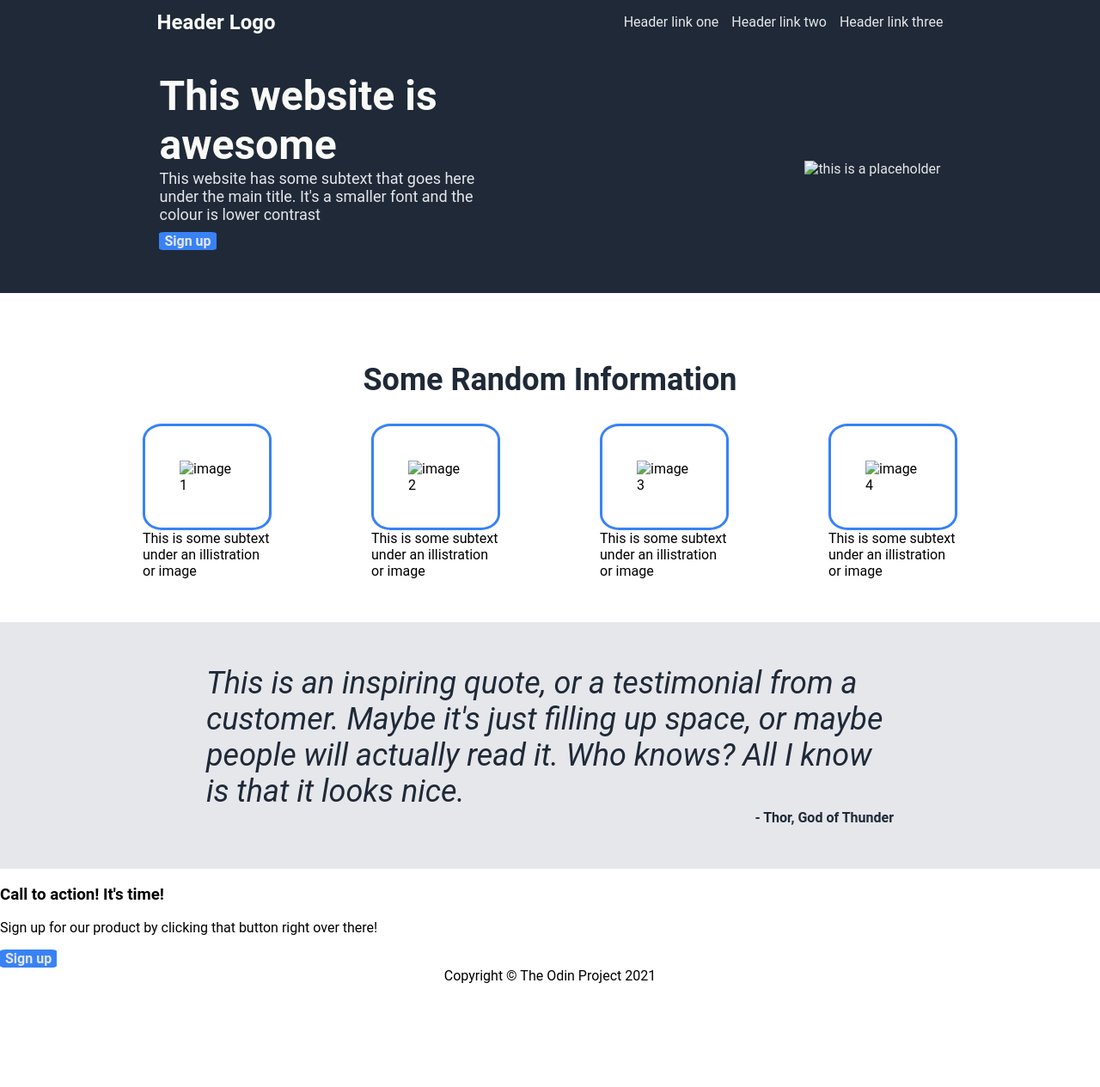
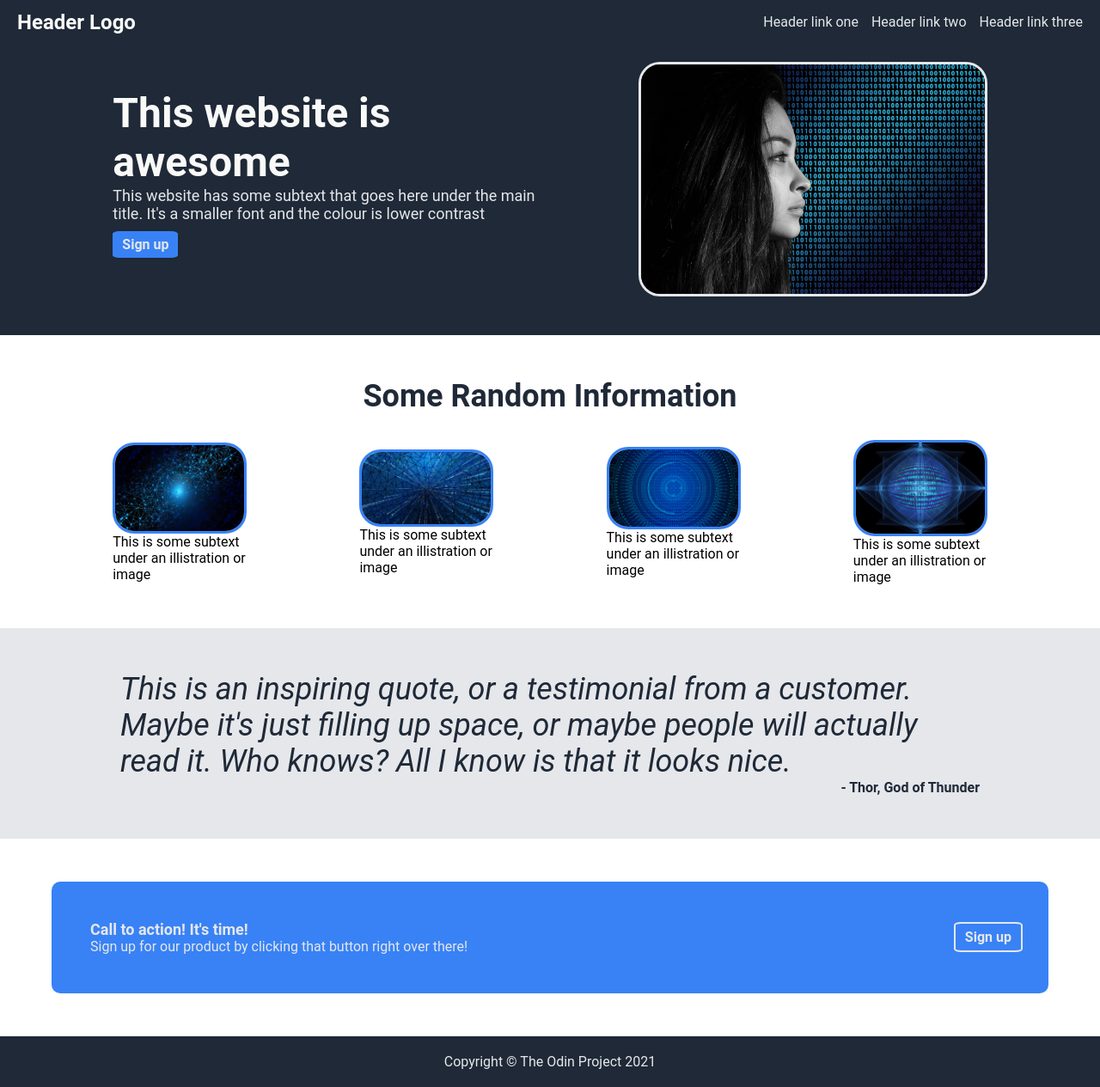
Before and after one commit to BlurryQ/awesome-website, a plain HTML site: page home.html in a window 1280 px wide. Shown: the whole page at 86% size. Before the commit the page ends 1145 px from the top, so only its background shows below. Drawn offline with Linux system fonts and the light colour scheme; a web font is replaced by a local one.

Commit message:
Sorted resizing issues and added images

```diff
--- a/home.html
+++ b/home.html
@@ -7,9 +7,7 @@
             <link rel="stylesheet" href="https://fonts.google.com/specimen/Roboto">
         </head>
 
-        <div class="page">
             <header>
-
                 <div class="header">
                     <div class="header-logo">Header Logo</div>
                     <div class="header-right">
@@ -28,28 +26,30 @@
             <div class="headline">
                     <h1>This website is awesome</h1>
                     <p>This website has some subtext that goes here under the main title. It's a smaller font and the colour is lower contrast</p>
-                <div class="button"><button>Sign up</button></div>
+                <div class="hero-button"><button>Sign up</button></div>
             </div>
-            <img src="#" alt="this is a placeholder">
+            <div class="placeholder">
+                <img src="./images/placeholder.webp" width="400px" alt="this is a placeholder">
+            </div>
         </div>
     <!--part 2-->
         <div class="information">
                 <div><h2>Some Random Information</h2></div>
                 <div class="image-board">
                     <div class="image-text">
-                        <img src="#" alt="image 1">
+                        <img src="./images/image-one.webp" width="150px" alt="image 1">
                         <div>This is some subtext under an illistration or image</div>
                     </div>
                     <div class="image-text">
-                        <img src="#" alt="image 2">
+                        <img src="./images/image-two.jpg" width="150px" alt="image 2">
                         <div>This is some subtext under an illistration or image</div>
                     </div>
                     <div class="image-text">
-                        <img src="#" alt="image 3">
+                        <img src="./images/image-three.jpg" width="150px" alt="image 3">
                         <div>This is some subtext under an illistration or image</div>
                     </div>
                     <div class="image-text">
-                        <img src="#" alt="image 4">
+                        <img src="./images/image-four.jpg" width="150px" alt="image 4">
                         <div>This is some subtext under an illistration or image</div>
                     </div>
                 </div>
@@ -64,14 +64,22 @@
         </div>
     <!--part 4-->
         <div class="part-four">
-            <h3>Call to action! It's time!</h3>
-            <p>Sign up for our product by clicking that button right over there!</p>
-            <div class="button"><button>Sign up</button></div>
+            <div class="action">
+                <div  class="action-time">
+                    <div class="action-header">
+                        Call to action! It's time!
+                    </div>
+                    <div class="action-text">
+                        Sign up for our product by clicking that button right over there!
+                    </div>
+                </div>
+                <div class="action-button"><button>Sign up</button></div>
+            </div>
         </div>
             </body>
 
             <footer>
                 Copyright © The Odin Project 2021
             </footer>
-        </div>
+
     </hmtl>
--- a/style.css
+++ b/style.css
@@ -2,11 +2,11 @@
 
 *{
     font-family: "Roboto", sans-serif;
-    /*border: 1px solid red;*/
 }
 
 body {
     margin: 0px;
+    padding: 0px;
 }
 
 ul {
@@ -20,8 +20,11 @@ a {
     color: #E5E7EB;
 }
 
-h1 {
-    align-self: flex-start;
+button {
+    background: none;
+    color: #E5E7EB;
+    border: none;
+    font: inherit;
 }
 
 /* header */
@@ -30,8 +33,9 @@ h1 {
     background-color: #1F2937;
     color: #E5E7EB;
     display: flex;
-    justify-content: space-around;
+    justify-content: space-between;
     align-items: center;
+    padding: 0px 20px;
 }
 
 .header-logo {
@@ -47,7 +51,9 @@ h1 {
     color: #E5E7EB;
     display: flex;
     align-items: center;
-    justify-content: space-around;
+    justify-content: space-evenly;
+    padding: 20px 20px 40px 20px;
+    flex-wrap: wrap;
 }
 
 .headline {
@@ -55,8 +61,9 @@ h1 {
     flex-direction: column;
     justify-content: center;
     align-items: center;
-    flex: 0 1 380px;
+    flex: 0 1 500px;
     margin-bottom: 50px;
+    max-width: 800px;
 }
 
 .headline h1 {
@@ -76,20 +83,19 @@ h1 {
     padding-bottom: 5px;
 }
 
-button {
-    background: none;
-    color: #E5E7EB;
-    border: none;
-    font: inherit;
-}
-
-.button {
+.hero-button {
     background: #3882F6;
     border-radius: 10%;
     text-decoration: none;
     display: inline-block;
     font-weight: bold;
     align-self: flex-start;
+    padding: 5px;
+}
+
+.placeholder img {
+    border: 3px solid #E5E7EB;
+    border-radius: 25px;
 }
 
 /* part 2 */
@@ -97,8 +103,10 @@ button {
 .information{
     display: flex;
     align-items: center;
+    justify-content: center;
     flex-direction: column;
-    padding: 50px;
+    padding: 20px;
+    padding-bottom: 50px;
 }
 
 .information h2 {
@@ -111,12 +119,13 @@ button {
     display: flex;
     align-items: center;
     justify-content: space-evenly;
+    gap: 20px;
+    flex-wrap: wrap;
 }
 
 .image-board img {
     border: 3px solid #3882F6;
-    border-radius: 15%;
-    padding: 40px;
+    border-radius: 25px;
 }
 
 .image-text {
@@ -136,7 +145,8 @@ button {
     flex-direction: column;
     justify-content: center;
     align-items: center;
-    padding: 50px
+    padding: 50px;
+    flex-wrap: wrap;
 }
 
 .quote {
@@ -148,7 +158,7 @@ button {
     display: flex;
     flex-direction: column;
     align-self: center;
-    width: 800px;
+    max-width: 1000px;
     font-size: 36px;
     font-style: italic;
     color: #1F2937;
@@ -161,17 +171,54 @@ button {
     align-self: flex-end;
 }
 
-/*
-.page{
+/* part 4 */
+
+.part-four {
+    display: flex;
+    justify-content: center;
+    align-items: center;
+}
+
+.action {
     display: flex;
     justify-content: space-between;
+    align-items: center;
+    background-color: #3882F6;
+    color: #E5E7EB;
+    padding: 30px;
+    margin: 50px;
+    border-radius: 10px;
+    align-content: center;
+    flex-grow: 1;
+    max-width: 1100px;
+}
+
+.action-button {
+    background: #3882F6;
+    border-radius: 10%;
+    text-decoration: none;
+    font-weight: bold;
+    border: 2px solid #E5E7EB;
+    padding: 5px;
+}
+
+.action-time {
+    display: flex;
     flex-direction: column;
+    padding: 15px;
 }
-*/
+
+.action-header {
+    font-weight: bold;
+    font-size: 18px;
+}
 
 /* footer */
 
 footer{
     display: flex;
     justify-content: center;
+    background-color: #1F2937;
+    padding: 20px;
+    color: #E5E7EB;
 }
```
Also changed, not shown: images/image-four.jpg (added), images/image-one.webp (added), images/image-three.jpg (added), images/image-two.jpg (added), images/placeholder.webp (added). Lines whose indentation alone changed are shown as unchanged.
